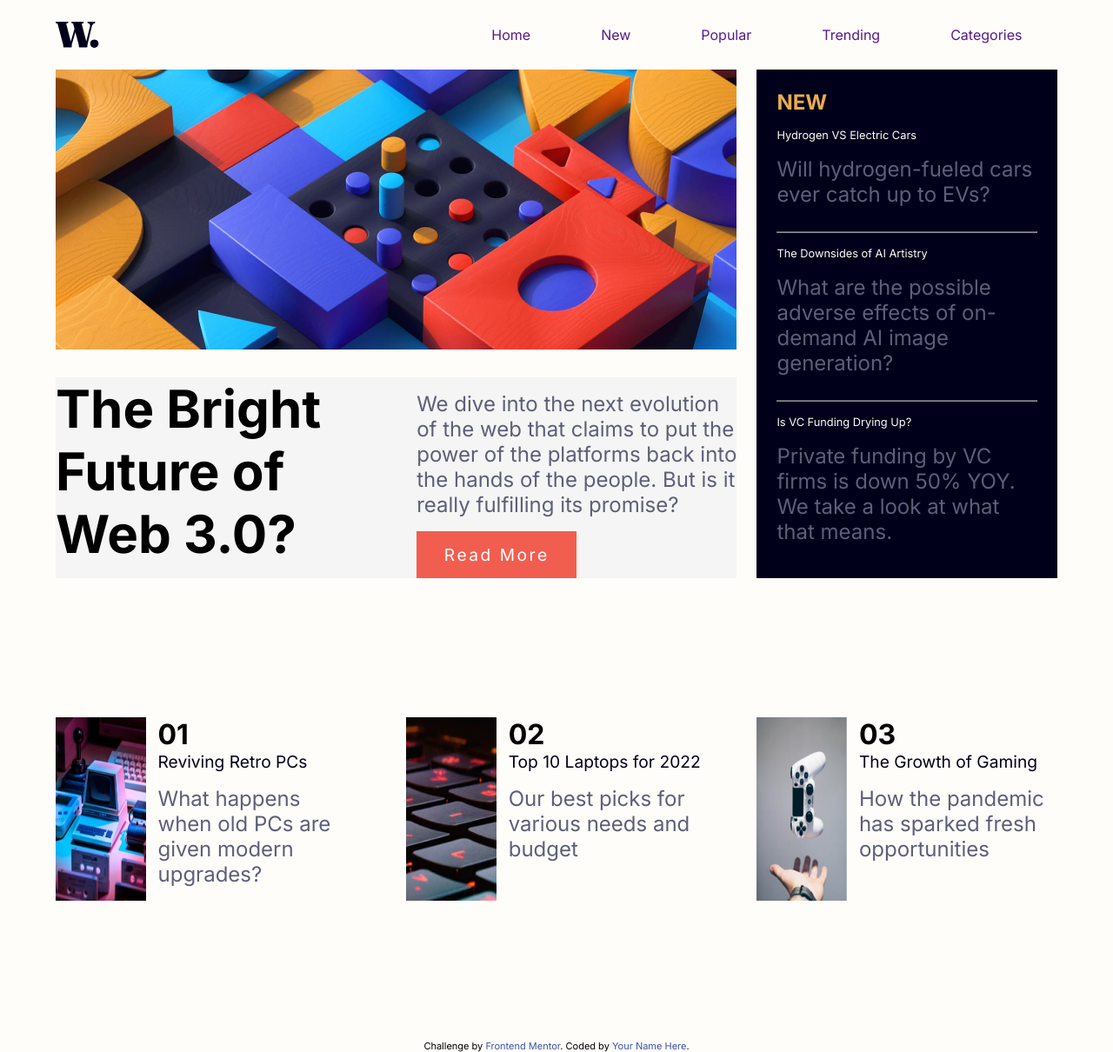
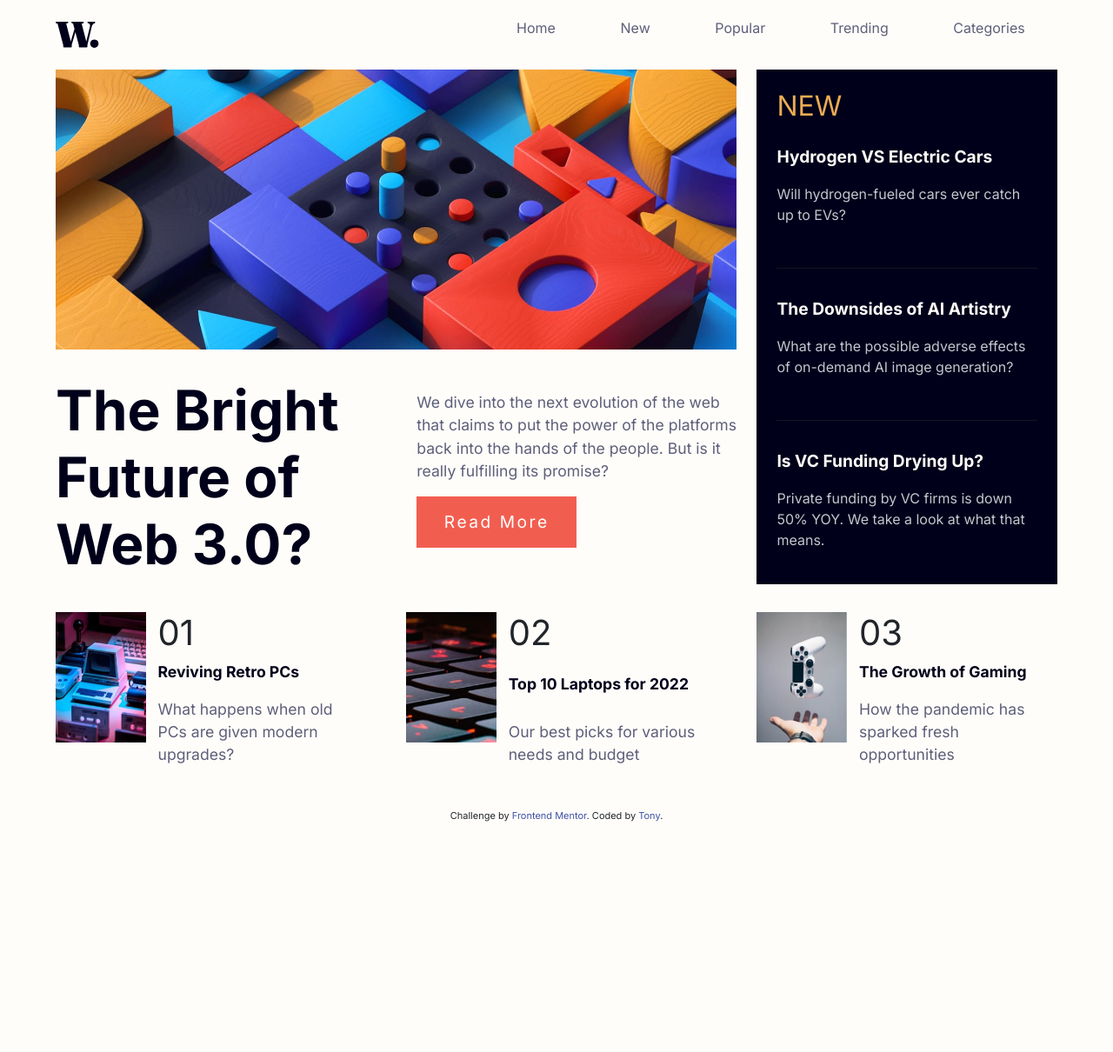
Before and after one commit to Tonega/NewsAug, a plain HTML site: page index.html in a window 1280 px wide. Shown: the whole page at 87% size. After the commit the page ends 946 px from the top, so only its background shows below. Drawn offline with nearby package versions, Linux system fonts and the light colour scheme.

Commit message:
first commit

```diff
--- a/index.html
+++ b/index.html
@@ -7,6 +7,8 @@
   <link rel="icon" type="image/png" sizes="32x32" href="./assets/images/favicon-32x32.png">
 
   <title>Frontend Mentor | News homepage</title>
+  <!-- Bootstar css -->
+  <link href="https://cdn.jsdelivr.net/npm/bootstrap@5.0.2/dist/css/bootstrap.min.css" rel="stylesheet" integrity="sha384-EVSTQN3/azprG1Anm3QDgpJLIm9Nao0Yz1ztcQTwFspd3yD65VohhpuuCOmLASjC" crossorigin="anonymous">
   <!-- link to external css -->
   <link rel="stylesheet" href="./style.css">
 
@@ -19,7 +21,7 @@
 <body>
   <nav>
     <img src="./assets/images/logo.svg" alt="logo_image">
-    <img src="./assets/images/icon-menu.svg" alt="menu-icon">
+    <img data-bs-toggle="offcanvas" data-bs-target="#offcanvasRight" src="./assets/images/icon-menu.svg" alt="menu-icon">
     <!-- nav links -->
     <ul>
       <li class="nav-link"><a href="">Home</a></li>
@@ -29,6 +31,21 @@
       <li class="nav-link"><a href="">Categories</a></li>
     </ul>
   </nav>
+  <!-- <button class="btn btn-primary" type="button" data-bs-toggle="offcanvas" data-bs-target="#offcanvasRight" aria-controls="offcanvasRight">Toggle right offcanvas</button> -->
+
+<div class="offcanvas offcanvas-end w-75" tabindex="-1" id="offcanvasRight" aria-labelledby="offcanvasRightLabel">
+  <div class="offcanvas-header">
+    <h5 id="offcanvasRightLabel"></h5>
+    <button type="button" class="btn-close" data-bs-dismiss="offcanvas" aria-label="Close"></button>
+  </div>
+  <div class="offcanvas-body">
+    <li class="nav-link"><a href="">Home</a></li>
+      <li class="nav-link"><a href="">New</a></li>
+      <li class="nav-link"><a href="">Popular</a></li>
+      <li class="nav-link"><a href="">Trending</a></li>
+      <li class="nav-link"><a href="">Categories</a></li>
+  </div>
+</div>
 
    <!-- Main -->
   <main>
@@ -115,12 +132,12 @@
 
 
 
-
+  <script src="https://cdn.jsdelivr.net/npm/bootstrap@5.0.2/dist/js/bootstrap.bundle.min.js" integrity="sha384-MrcW6ZMFYlzcLA8Nl+NtUVF0sA7MsXsP1UyJoMp4YLEuNSfAP+JcXn/tWtIaxVXM" crossorigin="anonymous"></script>
 
 
   <div class="attribution">
     Challenge by <a href="https://www.frontendmentor.io?ref=challenge" target="_blank">Frontend Mentor</a>.
-    Coded by <a href="#">Your Name Here</a>.
+    Coded by <a href="#">Tony</a>.
   </div>
 </body>
 </html>
--- a/style.css
+++ b/style.css
@@ -13,7 +13,7 @@ body{
     margin: 0 5%;
 }
 p{
-    font-size: 1.5rem;
+    font-size: 1.1rem;
     color: var(--Dark-grayish-blue);
     margin: 1rem 0;
 }
@@ -36,6 +36,9 @@ nav{
 nav img{
     width: 50px;
 }
+.nav-link{
+    color: var(--Grayish-blue);
+}
 .hero-image :nth-child(1){
     width: 100%;
 }
@@ -43,15 +46,15 @@ nav img{
     display: none;
 }
 .hero-content{
-    background-color: whitesmoke;
     display: flex;
     justify-content: space-between;
     flex-direction: column;
     /* height: 35vh; */
 }
-.bright{
-    font-size: 1.8rem;
-    font-weight: 800;
+.bright h1{
+    font-size: 4rem;
+    font-weight: 700;
+    color: var(--very-dark-blue);
 }
 .read-more{
     display: flex;
@@ -75,7 +78,7 @@ nav img{
     display: flex;
     flex-direction: column;
     justify-content: space-between;
-    height: 120vh;
+    height: 70vh;
     /* align-items: center; */
 }
 .new h2{
@@ -88,6 +91,17 @@ nav img{
 .new a:hover{
     color: var(--soft-orange);
 }
+a:link{
+    text-decoration: none;
+}
+.new .new-content a{
+    font-size: 1.2rem;
+    font-weight: 700;
+}
+.new .new-content p{
+    font-size: 1rem;
+    color: var(--Grayish-blue);
+}
 hr{
     opacity: 0.6;
 }
@@ -96,26 +110,34 @@ hr{
     display: flex;
     justify-content: space-between;
     width: 100%;
-    margin: 10rem 0;
+    margin: 2rem 0;
 }
 .footer-card img{
     width: 30%;
+    height: 150px;
 }
 .footer-card-content{
     width: 66%;
+    display: flex;
+    flex-direction: column;
+    justify-content: space-between;
 }
 .footer-card-content h1{
     color: var(--grayish-blue);
 }
 .footer-card-content a{
     color: var(--very-dark-blue);
-    font-size: 1.2rem;
+    font-size: 1.1rem;
+    font-weight: 700;
 }
 .footer-card-content a:hover{
     color: var(--soft-red);
 }
 nav ul{
     display: none;
+}
+.nav-link a{
+    color: var(--Dark-grayish-blue);
 }
 /* Media Query */
 @media (min-width: 658px) and (max-width:779px){
@@ -195,15 +217,3 @@ nav ul{
         font-size: 0.8rem;
     }
 }
-
-/* .footer{
-    width: 100%;
-    display: flex;
-    justify-content: space-between;
-    margin-top: 4rem;
-} */
-/* .footer-card{
-    width: 0%;
-    display: flex;
-    justify-content: space-between;
-} */
```
